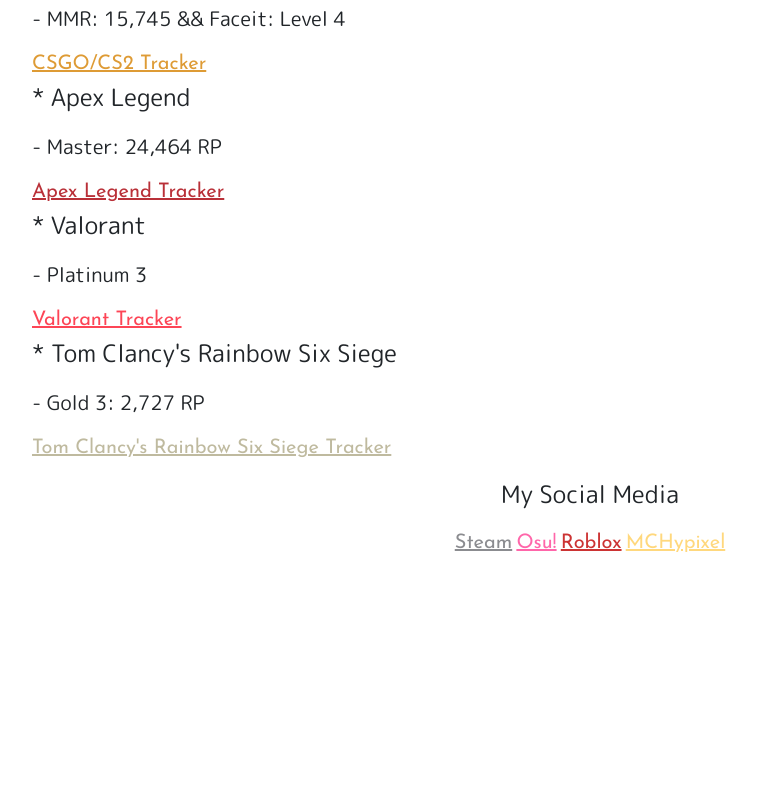
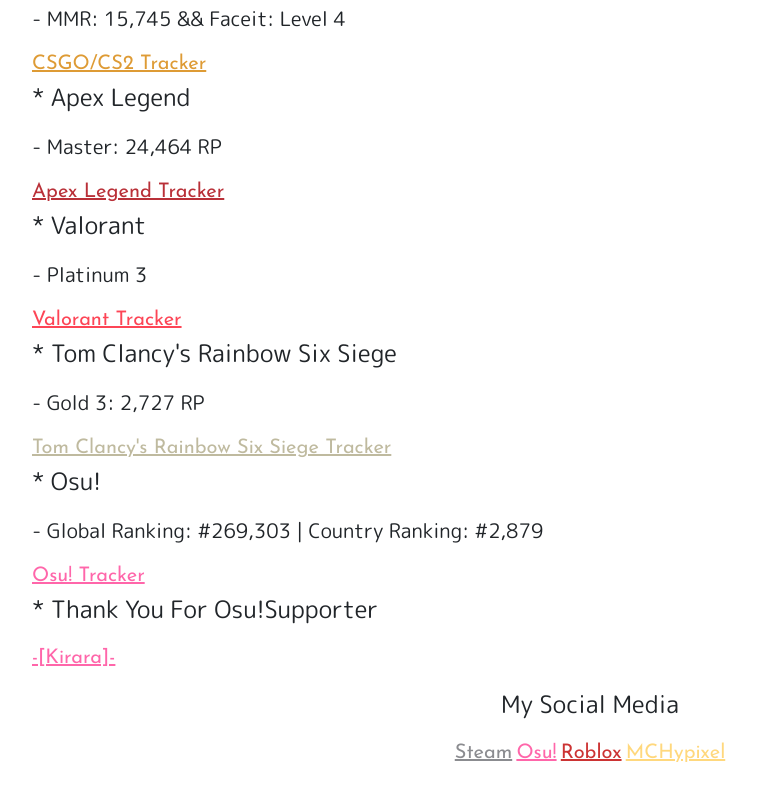
Before and after one commit to MKXDM1CK3Y/MKXDM1CK3Y.github.io, a website with bundled scripts: page web/games.html in a window 1280 px wide. Shown: the part 563-1363 px from the top of the page, without its empty margins (50-807 px from the left). Before the commit the page ends 1249 px from the top, so only its background shows below. Built offline with nearby package versions, Linux system fonts and the light colour scheme.

Commit message:
Osu!Supporter

```diff
--- a/web/games.html
+++ b/web/games.html
@@ -95,6 +95,13 @@
         <a class="col" style="color: #BFBA9F; font-size: 125%; font-family: 'Josefin Sans'"
             href="https://r6.tracker.network/profile/pc/MKXDM1CK3Y">Tom Clancy's Rainbow
             Six Siege Tracker</a>
+            <p style="font-size: 150%; font-family: 'M PLUS Rounded 1c'">* Osu!</p>
+            <p style="font-size: 125%; font-family: 'M PLUS Rounded 1c'">- Global Ranking: #269,303 | Country Ranking: #2,879</p>
+            <a class="col" style="color: #ff66aa; font-size: 125%; font-family: 'Josefin Sans'"
+                href="https://osu.ppy.sh/users/12052182">Osu! Tracker</a>
+            <p style="font-size: 150%; font-family: 'M PLUS Rounded 1c'">* Thank You For Osu!Supporter</p>
+            <a class="col" style="color: #ff66aa; font-size: 125%; font-family: 'Josefin Sans'"
+                href="url=https://osu.ppy.sh/users/30619807">-[Kirara]-</a>
     </div>
 
     <div class="container text-center" style="padding-top: 1%; padding-bottom: 10%;">
```
